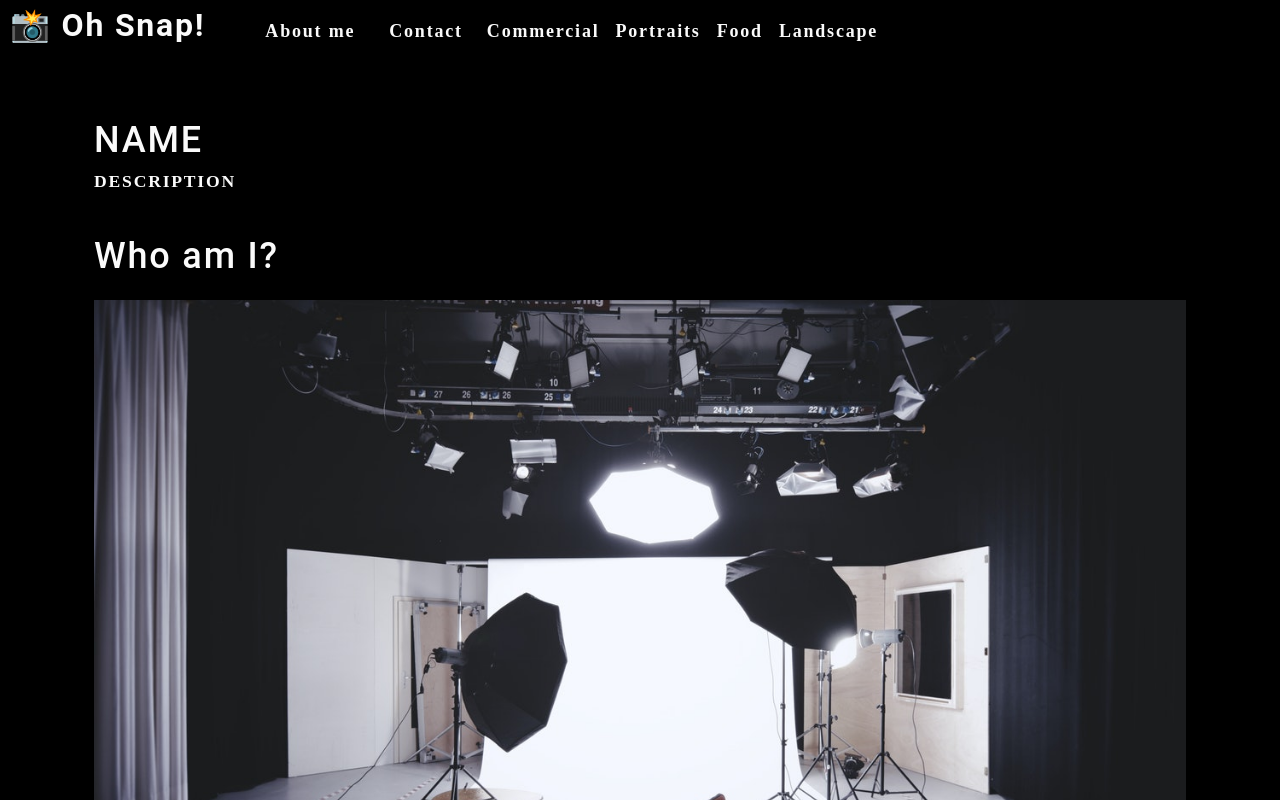
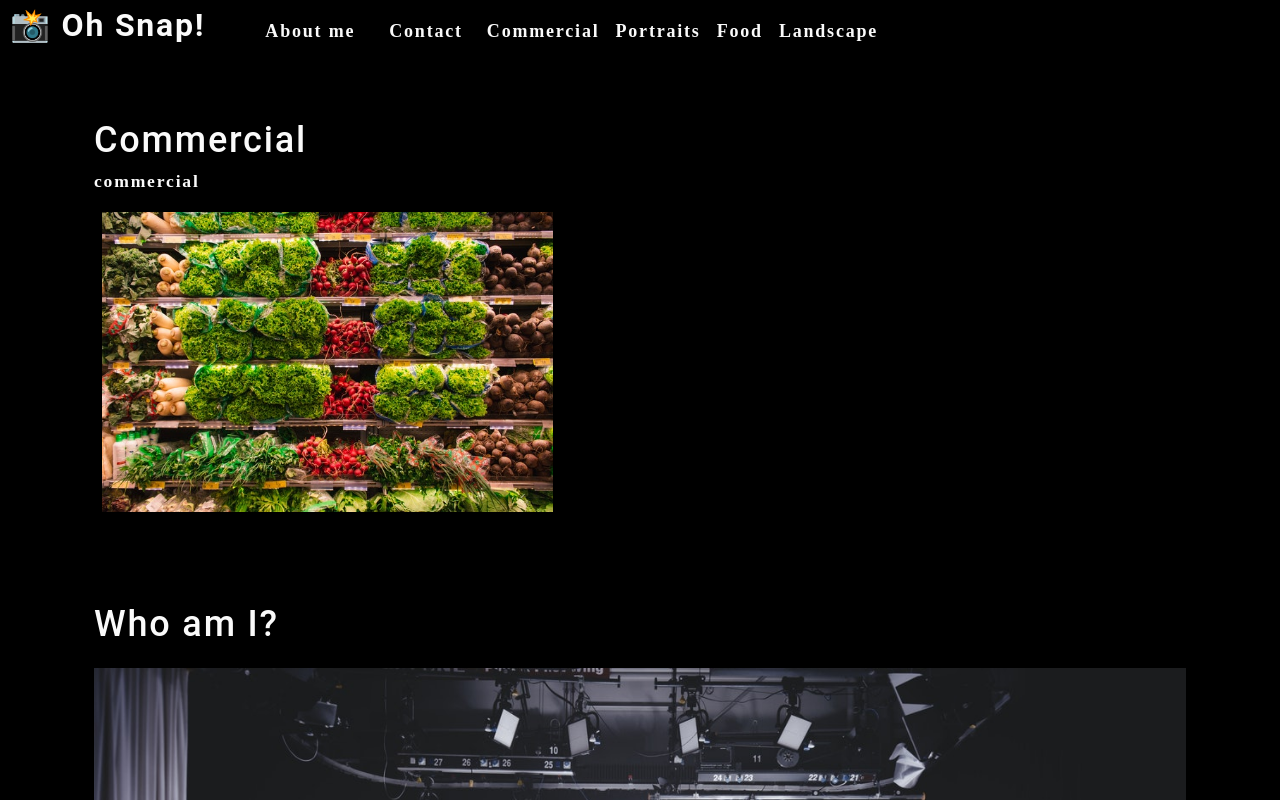
Before and after one commit to webprinc3ss/photo-port, a React (Create React App) app: page / in a window 1280 px wide. Shown: the top 800 px of the page. Built offline with nearby package versions, Linux system fonts and the light colour scheme.

Commit message:
Started gallery component.

```diff
--- a/src/components/Gallery/index.js
+++ b/src/components/Gallery/index.js
@@ -1,10 +1,24 @@
 import React from 'react';
+import { capitalizeFirstLetter } from '../../utils/helpers';
+import photo from "../../assets/small/commercial/0.jpg";
 
-function Gallery() {
+function Gallery(props) {
+    const currentCategory = {
+        name: "commercial",
+        description:
+            "Photos of grocery stores, food trucks, and other commercial projects"
+    };
     return (
         <section>
-            <h1>NAME</h1>
-            <p>DESCRIPTION</p>
+            <h1>{capitalizeFirstLetter(currentCategory.name)}</h1>
+            <p>{currentCategory.name}</p>
+            <div className="flex-row">
+                <img
+                    src={photo}
+                    alt="Commercial Example"
+                    className="img-thumbnail mx-1"
+                />
+            </div>
         </section>
     );
 }
```
